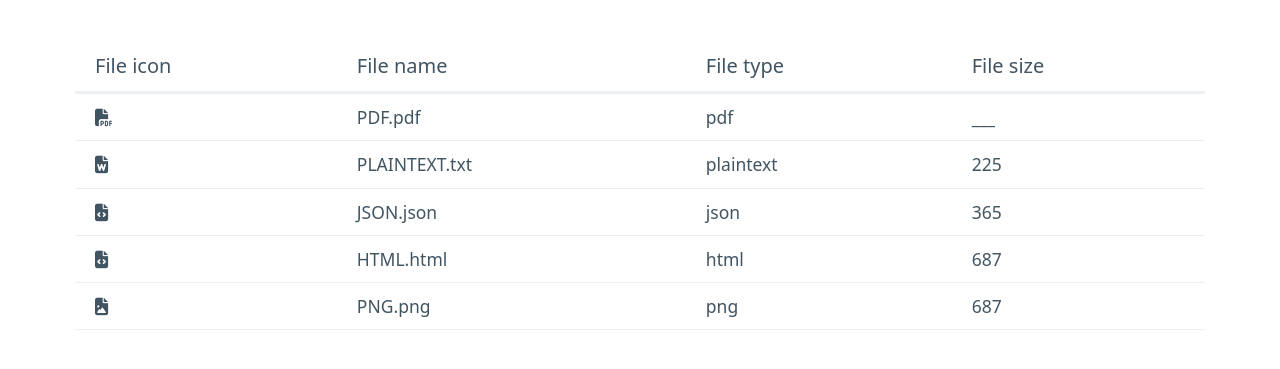
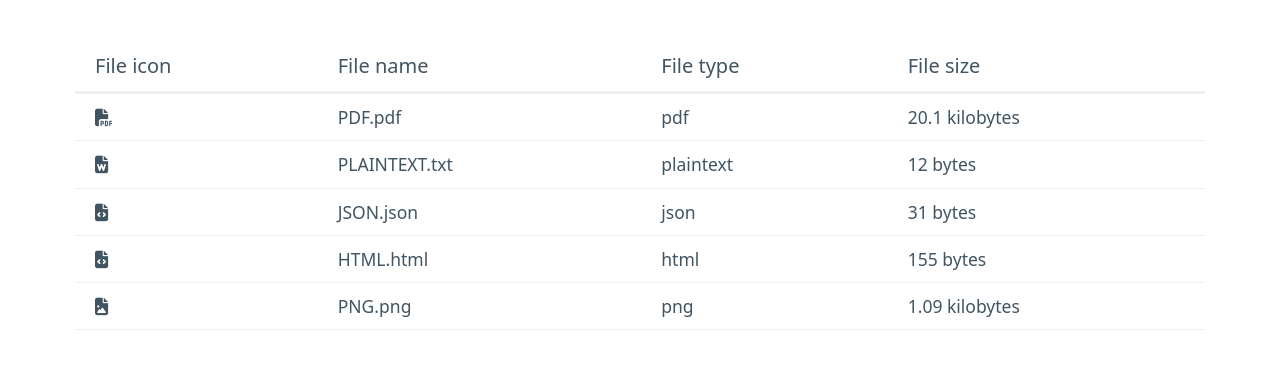
Before and after one commit to ImAbstr4kt/file-browser, a plain HTML site: page index.html in a window 1280 px wide. Shown: the part 159-528 px from the top of the page. Drawn offline with nearby package versions, Linux system fonts and the light colour scheme.

Commit message:
finalized table data

```diff
--- a/index.html
+++ b/index.html
@@ -34,31 +34,31 @@
                 <td><i class="fa-solid fa-file-pdf"></i></td>
                 <td>PDF.pdf</td>
                 <td>pdf</td>
-                <td>___</td>
+                <td>20.1 kilobytes</td>
             </tr>
             <tr>
                 <td><i class="fa-solid fa-file-word"></i></td>
                 <td>PLAINTEXT.txt</td>
                 <td>plaintext</td>
-                <td>225</td>
+                <td>12 bytes</td>
             </tr>
             <tr>
                 <td><i class="fa-solid fa-file-code"></i></td>
                 <td>JSON.json</td>
                 <td>json</td>
-                <td>365</td>
+                <td>31 bytes</td>
             </tr>
             <tr>
                 <td><i class="fa-solid fa-file-code"></i></td>
                 <td>HTML.html</td>
                 <td>html</td>
-                <td>687</td>
+                <td>155 bytes</td>
             </tr>
             <tr>
                 <td><i class="fa-solid fa-file-image"></i></td>
                 <td>PNG.png</td>
                 <td>png</td>
-                <td>687</td>
+                <td>1.09 kilobytes</td>
             </tr>
         </tbody>
         </table>
```
